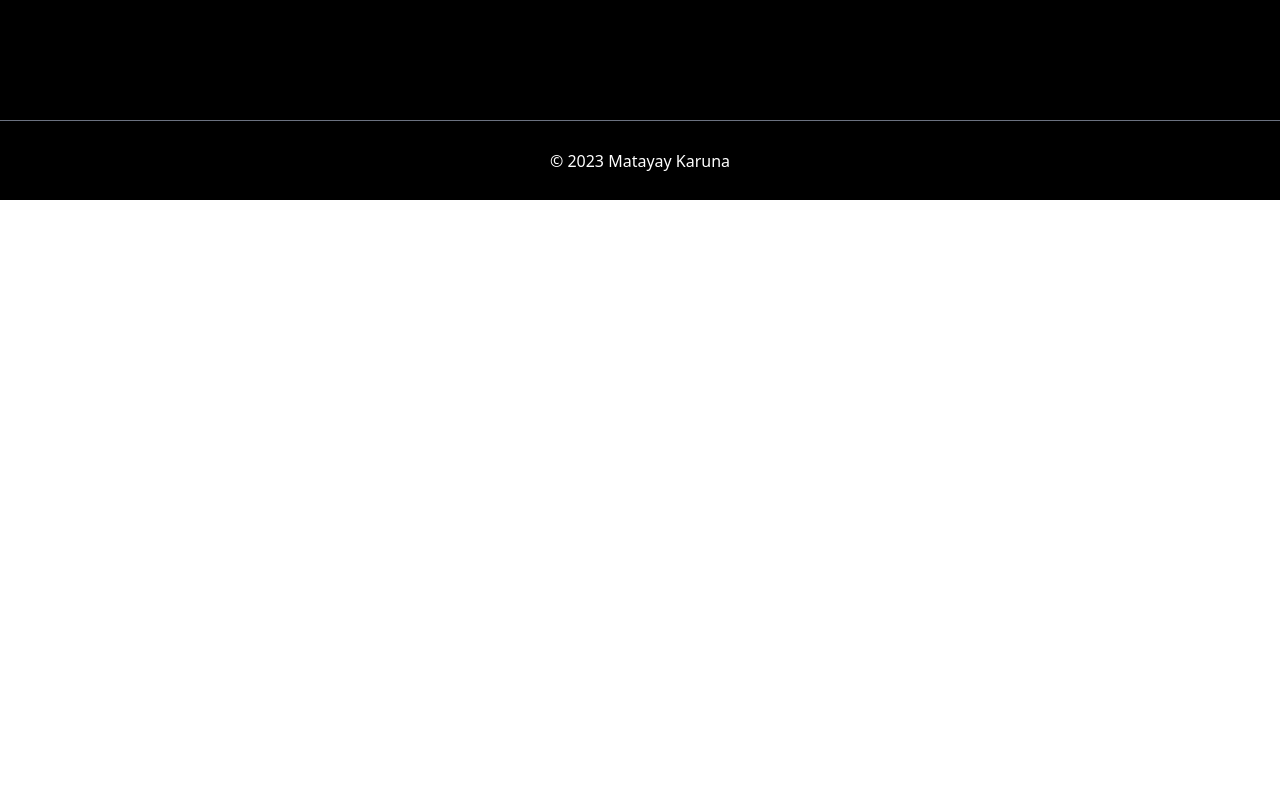
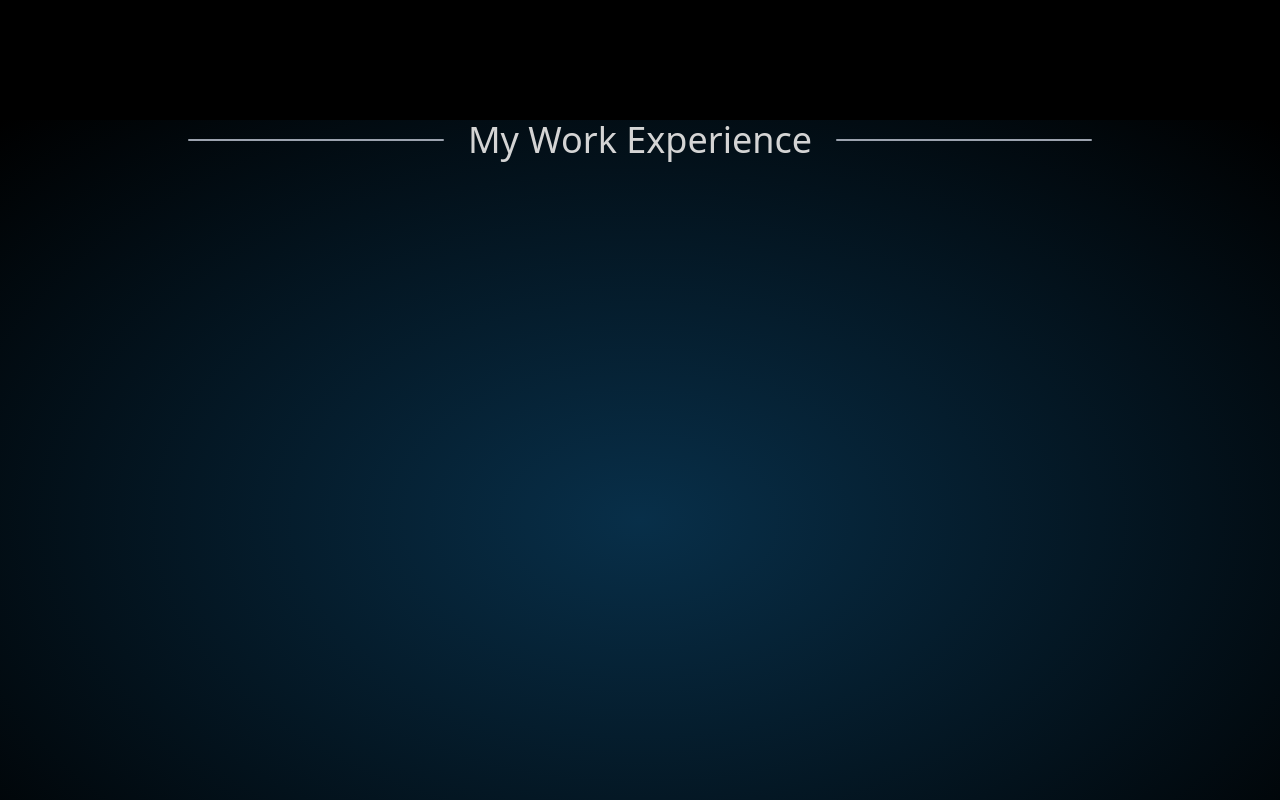
Before and after one commit to matayay/personal-website, a SvelteKit app: page / in a window 1280 px wide. Shown: the part 760-1560 px from the top of the page. Before the commit the page ends 960 px from the top, so only its background shows below. Built offline with nearby package versions, Linux system fonts and the light colour scheme.

Commit message:
created experience section

```diff
--- a/src/routes/+page.svelte
+++ b/src/routes/+page.svelte
@@ -1,7 +1,9 @@
 <script lang="ts">
-	import About from './components/About.svelte';
+	import About from './pages/About.svelte';
+	import Experience from './pages/Experience.svelte';
 </script>
 
 <div class="min-h-screen bg-black">
 	<About />
+	<Experience />
 </div>
--- /dev/null
+++ b/src/routes/pages/Experience.svelte
@@ -0,0 +1,10 @@
+<script lang="ts">
+</script>
+
+<div class="flex h-screen flex-col items-center bg-gradient-radial from-sky-950">
+	<div class="flex w-full items-center justify-center gap-6">
+		<div class="bg-g h-[0.1rem] w-1/12 rounded-3xl bg-gray-400 sm:w-1/5" />
+		<h2 class="text-center text-xl text-neutral-300 sm:text-4xl">My Work Experience</h2>
+		<div class="h-[0.1rem] w-1/12 rounded-3xl bg-gray-400 sm:w-1/5" />
+	</div>
+</div>
--- a/tailwind.config.js
+++ b/tailwind.config.js
@@ -2,7 +2,12 @@
 export default {
 	content: ['./src/**/*.{html,js,svelte,ts}'],
 	theme: {
-		extend: {}
+		extend: {
+			backgroundImage: {
+				'gradient-radial': 'radial-gradient(var(--tw-gradient-stops))',
+				'gradient-conic': 'conic-gradient(from 180deg at 50% 50%, var(--tw-gradient-stops))'
+			}
+		}
 	},
 	plugins: []
 };
```
Also changed, not shown: src/routes/pages/About.svelte (renamed from src/routes/components/About.svelte).
